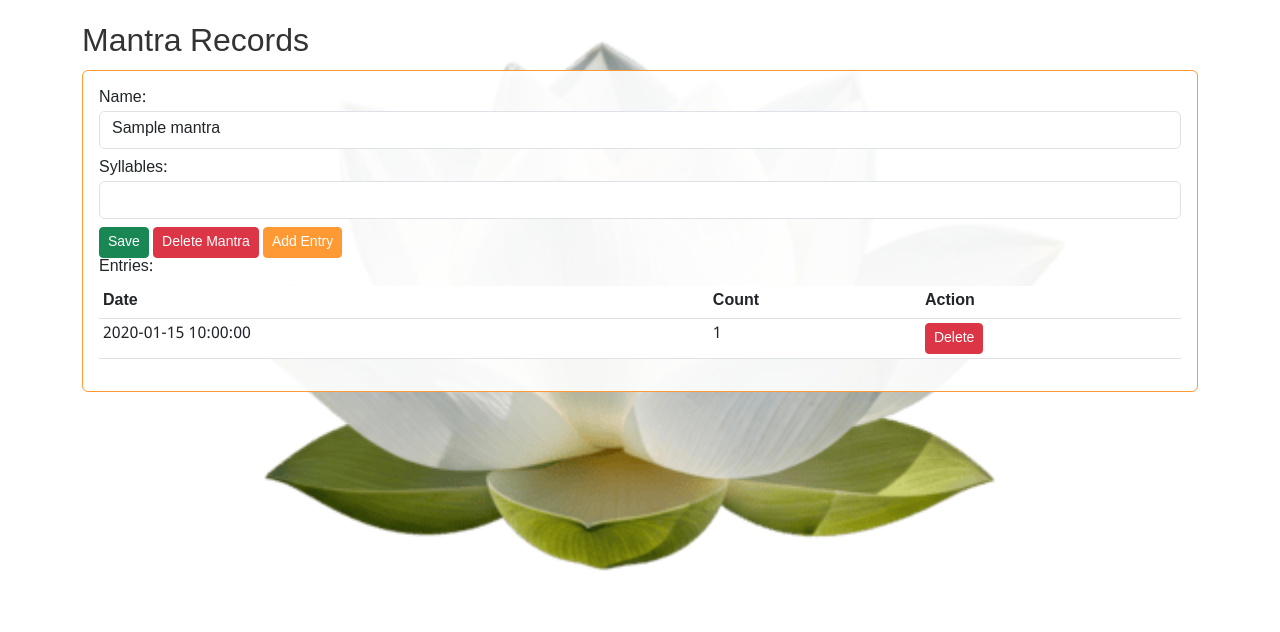
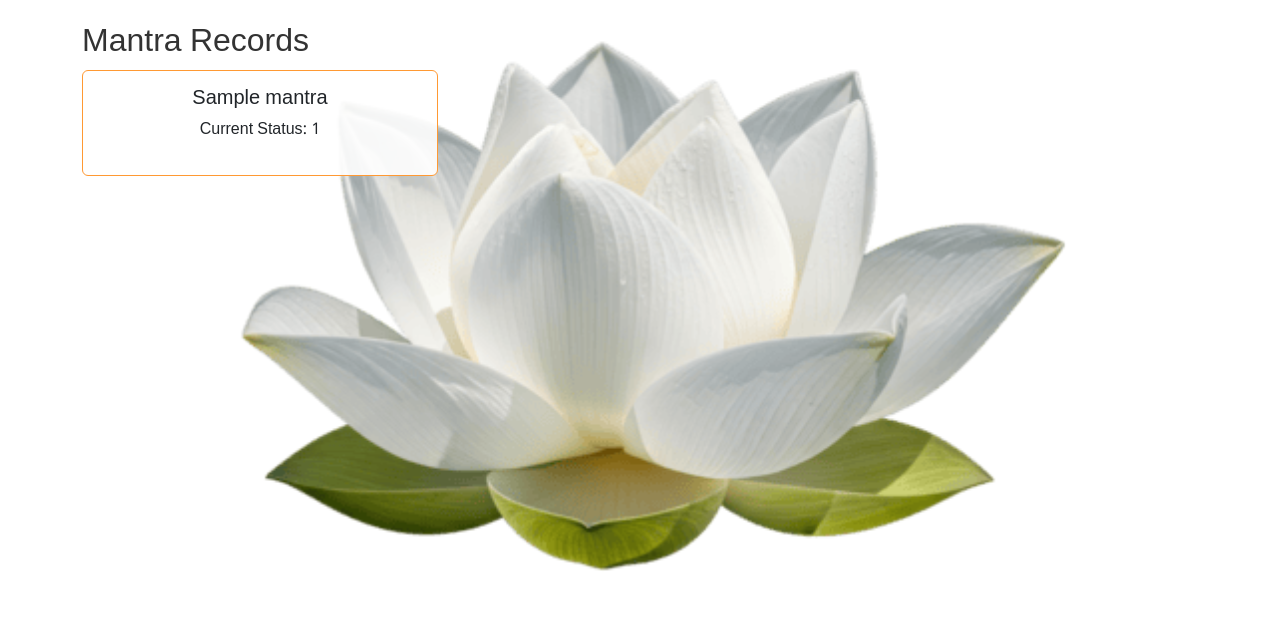
Before and after one commit to kaarthikswork/mantra_tracker, a Flask app: template templates/mantra_list.html in a window 1280 px wide. Shown: the part 56-688 px from the top of the page. Run offline with Flask 3, Linux system fonts and the light colour scheme; the template is opened without the code that fills it: most values are stand-ins (such as "Sample title", 1, 10 or a date in 2020).

Commit message:
Update mantra_list.html

```diff
--- a/templates/mantra_list.html
+++ b/templates/mantra_list.html
@@ -1,59 +1,16 @@
 {% extends "base.html" %}
 {% block content %}
 <h2>Mantra Records</h2>
-{% for mantra in mantras %}
-<div class="card mb-3" style="border-color: #FF9933;">
-    <div class="card-body">
-        <form method="post" action="{{ url_for('main.edit_mantra', mantra_id=mantra.id) }}" style="display: inline;">
-            <div class="mb-2">
-                <label>Name:</label>
-                <input type="text" name="name" value="{{ mantra.name }}" class="form-control" required>
+<div class="row">
+    {% for mantra in mantras %}
+    <div class="col-md-4 mb-3">
+        <div class="card" style="border-color: #FF9933; cursor: pointer;" onclick="window.location='{{ url_for('main.mantra_detail', mantra_id=mantra.id) }}'">
+            <div class="card-body text-center">
+                <h5>{{ mantra.name }}</h5>
+                <p>Current Status: {{ mantra.entries | sum(attribute='count') }}</p>
             </div>
-            <div class="mb-2">
-                <label>Syllables:</label>
-                <input type="number" name="syllables" value="{{ mantra.syllables }}" class="form-control" required>
-            </div>
-            <button type="submit" class="btn btn-success btn-sm">Save</button>
-        </form>
-        <a href="{{ url_for('main.delete_mantra', mantra_id=mantra.id) }}" class="btn btn-danger btn-sm" onclick="return confirm('Delete this mantra?')">Delete Mantra</a>
-        <button class="btn btn-primary btn-sm" onclick="toggleAddEntry({{ mantra.id }})">Add Entry</button>
-        <div id="add-entry-{{ mantra.id }}" style="display: none; margin-top: 10px;">
-            <form method="post" action="{{ url_for('main.add_entry', mantra_id=mantra.id) }}">
-                <input type="date" name="date" required>
-                <input type="number" name="count" placeholder="Count" required>
-                <button type="submit" class="btn btn-success btn-sm">Add</button>
-            </form>
         </div>
-        <h6>Entries:</h6>
-        {% if mantra.entries %}
-        <table class="table table-sm">
-            <thead>
-                <tr>
-                    <th>Date</th>
-                    <th>Count</th>
-                    <th>Action</th>
-                </tr>
-            </thead>
-            <tbody>
-                {% for entry in mantra.entries %}
-                <tr>
-                    <td>{{ entry.date }}</td>
-                    <td>{{ entry.count }}</td>
-                    <td><a href="{{ url_for('main.delete_entry', entry_id=entry.id) }}" class="btn btn-danger btn-sm" onclick="return confirm('Delete this entry?')">Delete</a></td>
-                </tr>
-                {% endfor %}
-            </tbody>
-        </table>
-        {% else %}
-        <p>No entries.</p>
-        {% endif %}
     </div>
+    {% endfor %}
 </div>
-{% endfor %}
-<script>
-function toggleAddEntry(mantraId) {
-    var div = document.getElementById('add-entry-' + mantraId);
-    div.style.display = div.style.display === 'none' ? 'block' : 'none';
-}
-</script>
 {% endblock %}
```
